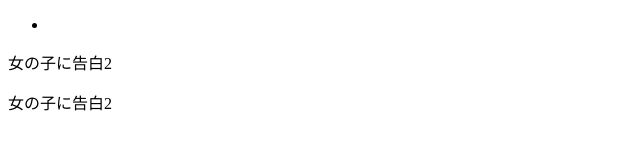
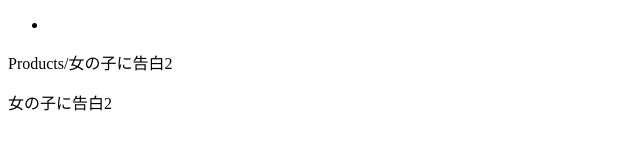
Before and after one commit to open-novel/open-novel.github.io, a plain HTML site: page source/story/女の子に告白2.html in a window 1280 px wide. Shown: the whole page, without its empty margins (0-640 px from the left). Drawn offline with Linux system fonts and the light colour scheme.

Commit message:
パスデータを修正

```diff
--- a/source/story/女の子に告白2.html
+++ b/source/story/女の子に告白2.html
@@ -8,7 +8,7 @@
 <ul id="characters">
 <li></li>
 </ul>
-<p id="path">女の子に告白2</p>
+<p id="path">Products/女の子に告白2</p>
 <section id="description">
 <p>女の子に告白2</p>
 </section>
```
